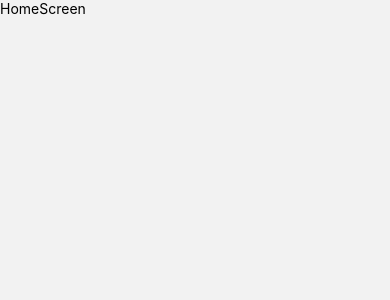
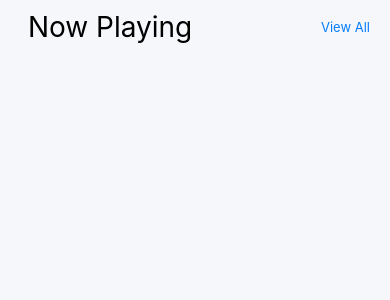
Before and after one commit to JulienMulle/MovieSearch, a React Native app: screen /Home in a window 390 px wide. Shown: the top 300 px of the page. Built offline with nearby package versions, Linux system fonts and the light colour scheme.

Commit message:
pimp my homeScreen header

```diff
--- a/src/screens/HomeScreen.js
+++ b/src/screens/HomeScreen.js
@@ -1,13 +1,38 @@
 /* eslint-disable prettier/prettier */
 import React from 'react';
-import {Text, ScrollView} from 'react-native';
+import {Text, ScrollView, StyleSheet, View} from 'react-native';
+import Colors from '../constant/Colors';
 
 const HomeScreen = () => {
   return (
-    <ScrollView>
-      <Text>HomeScreen</Text>
+    <ScrollView style={styles.container}>
+      <View style={styles.headerContainer}>
+        <Text style={styles.headerTitle}> Now Playing</Text>
+        <Text style={styles.headerSubTitle}> View All</Text>
+      </View>
     </ScrollView>
   );
 };
 
+const styles = StyleSheet.create({
+  container: {
+    flex: 1,
+    backgroundColor: Colors.BASIC_BACKGROUND,
+  },
+  headerContainer:{
+    flexDirection: 'row',
+    justifyContent: 'space-between',
+    alignItems: 'center',
+    paddingHorizontal: 20,
+    paddingVertical: 10,
+  },
+  headerTitle:{
+    fontSize: 28,
+  },
+  headerSubTitle:{
+    fontSize: 13,
+    color: Colors.ACTIVE,
+  },
+});
+
 export default HomeScreen;
```
